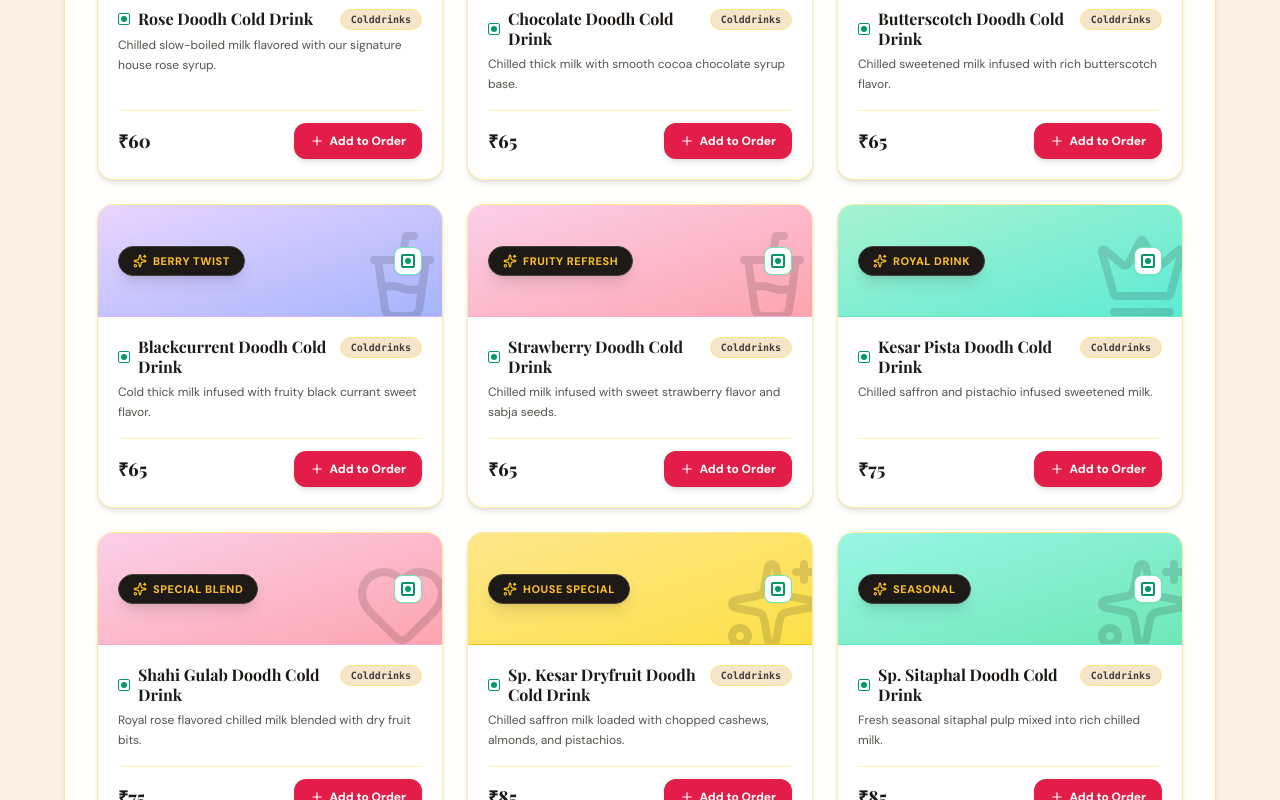
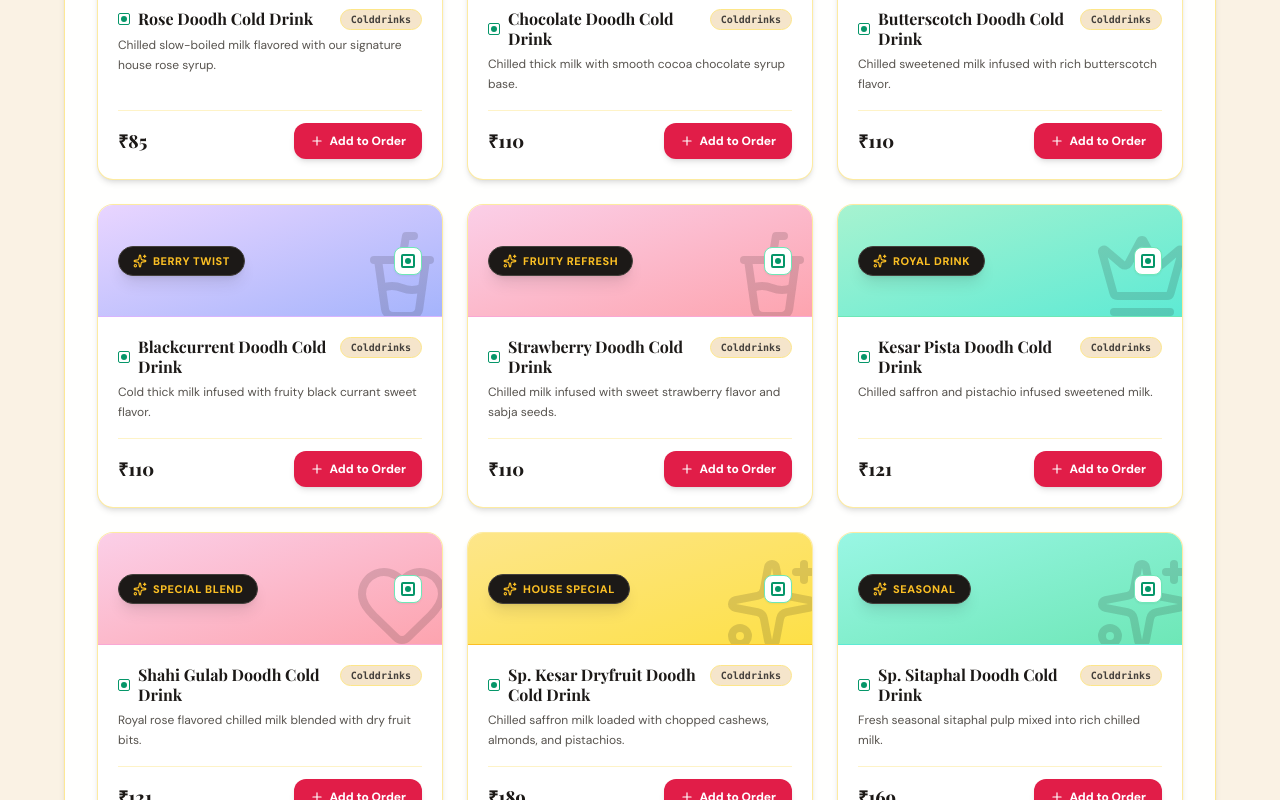
Before and after one commit to samhusali110-oss/RajFaludaCenter, a plain HTML site: page index.html in a window 1280 px wide. Shown: the part 2940-3740 px from the top of the page. Drawn offline with nearby package versions, Linux system fonts and the light colour scheme; a web font is replaced by a local one.

Commit message:
Update index.html

```diff
--- a/index.html
+++ b/index.html
@@ -515,36 +515,39 @@
             { id: "faluda-8", name: "Mango Faluda", category: "faluda", price: 169, description: "Seasonal fresh Alphonso mango pulp mixed with thick milk and mango ice cream. (Served & made only in season when fresh fruit is available).", label: "Seasonal Special", theme: "bg-gradient-to-br from-orange-200 to-amber-300 border-orange-300 text-orange-950", icon: "sun" },
             { id: "faluda-9", name: "Sitaphal Faluda", category: "faluda", price: 169, description: "Seasonal fresh custard apple pulp layered with cream and sitaphal ice cream. (Served & made only in season when fresh fruit is available).", label: "Seasonal Special", theme: "bg-gradient-to-br from-teal-200 to-emerald-300 border-teal-300 text-teal-950", icon: "sparkles" },
 
+
             // DOODH COLD DRINKS
-            { id: "drink-1", name: "Rose Doodh Cold Drink", category: "colddrinks", price: 60, description: "Chilled slow-boiled milk flavored with our signature house rose syrup.", label: "Cool & Refreshing", theme: "bg-gradient-to-br from-rose-200 to-pink-300 border-rose-300 text-rose-950", icon: "cup-soda" },
-            { id: "drink-2", name: "Chocolate Doodh Cold Drink", category: "colddrinks", price: 65, description: "Chilled thick milk with smooth cocoa chocolate syrup base.", label: "Classic Choco", theme: "bg-gradient-to-br from-amber-200 to-stone-300 border-amber-400 text-amber-950", icon: "cup-soda" },
-            { id: "drink-3", name: "Butterscotch Doodh Cold Drink", category: "colddrinks", price: 65, description: "Chilled sweetened milk infused with rich butterscotch flavor.", label: "Sweet Sip", theme: "bg-gradient-to-br from-yellow-200 to-amber-300 border-yellow-400 text-yellow-950", icon: "cup-soda" },
-            { id: "drink-4", name: "Blackcurrent Doodh Cold Drink", category: "colddrinks", price: 65, description: "Cold thick milk infused with fruity black currant sweet flavor.", label: "Berry Twist", theme: "bg-gradient-to-br from-purple-200 to-indigo-300 border-purple-300 text-purple-950", icon: "cup-soda" },
-            { id: "drink-5", name: "Strawberry Doodh Cold Drink", category: "colddrinks", price: 65, description: "Chilled milk infused with sweet strawberry flavor and sabja seeds.", label: "Fruity Refresh", theme: "bg-gradient-to-br from-pink-200 to-rose-300 border-pink-300 text-pink-950", icon: "cup-soda" },
-            { id: "drink-6", name: "Kesar Pista Doodh Cold Drink", category: "colddrinks", price: 75, description: "Chilled saffron and pistachio infused sweetened milk.", label: "Royal Drink", theme: "bg-gradient-to-br from-emerald-200 to-teal-300 border-emerald-300 text-emerald-950", icon: "crown" },
-            { id: "drink-7", name: "Shahi Gulab Doodh Cold Drink", category: "colddrinks", price: 75, description: "Royal rose flavored chilled milk blended with dry fruit bits.", label: "Special Blend", theme: "bg-gradient-to-br from-pink-200 to-rose-300 border-pink-300 text-rose-950", icon: "heart" },
-            { id: "drink-8", name: "Sp. Kesar Dryfruit Doodh Cold Drink", category: "colddrinks", price: 85, description: "Chilled saffron milk loaded with chopped cashews, almonds, and pistachios.", label: "House Special", theme: "bg-gradient-to-br from-amber-200 to-yellow-300 border-amber-400 text-amber-950", icon: "sparkles" },
-            { id: "drink-9", name: "Sp. Sitaphal Doodh Cold Drink", category: "colddrinks", price: 85, description: "Fresh seasonal sitaphal pulp mixed into rich chilled milk.", label: "Seasonal", theme: "bg-gradient-to-br from-teal-200 to-emerald-300 border-teal-300 text-teal-950", icon: "sparkles" },
-            { id: "drink-10", name: "Sp. Choco Strawberry Doodh Cold Drink", category: "colddrinks", price: 85, description: "Dual-layer chilled milk combining rich chocolate and strawberry syrup.", label: "Dual Delight", theme: "bg-gradient-to-br from-pink-200 to-amber-200 border-pink-300 text-stone-900", icon: "sparkles" },
+            { id: "drink-1", name: "Rose Doodh Cold Drink", category: "colddrinks", price: 85, description: "Chilled slow-boiled milk flavored with our signature house rose syrup.", label: "Cool & Refreshing", theme: "bg-gradient-to-br from-rose-200 to-pink-300 border-rose-300 text-rose-950", icon: "cup-soda" },
+            { id: "drink-2", name: "Chocolate Doodh Cold Drink", category: "colddrinks", price: 110, description: "Chilled thick milk with smooth cocoa chocolate syrup base.", label: "Classic Choco", theme: "bg-gradient-to-br from-amber-200 to-stone-300 border-amber-400 text-amber-950", icon: "cup-soda" },
+            { id: "drink-3", name: "Butterscotch Doodh Cold Drink", category: "colddrinks", price: 110, description: "Chilled sweetened milk infused with rich butterscotch flavor.", label: "Sweet Sip", theme: "bg-gradient-to-br from-yellow-200 to-amber-300 border-yellow-400 text-yellow-950", icon: "cup-soda" },
+            { id: "drink-4", name: "Blackcurrent Doodh Cold Drink", category: "colddrinks", price: 110, description: "Cold thick milk infused with fruity black currant sweet flavor.", label: "Berry Twist", theme: "bg-gradient-to-br from-purple-200 to-indigo-300 border-purple-300 text-purple-950", icon: "cup-soda" },
+            { id: "drink-5", name: "Strawberry Doodh Cold Drink", category: "colddrinks", price: 110, description: "Chilled milk infused with sweet strawberry flavor and sabja seeds.", label: "Fruity Refresh", theme: "bg-gradient-to-br from-pink-200 to-rose-300 border-pink-300 text-pink-950", icon: "cup-soda" },
+            { id: "drink-6", name: "Kesar Pista Doodh Cold Drink", category: "colddrinks", price: 121, description: "Chilled saffron and pistachio infused sweetened milk.", label: "Royal Drink", theme: "bg-gradient-to-br from-emerald-200 to-teal-300 border-emerald-300 text-emerald-950", icon: "crown" },
+            { id: "drink-7", name: "Shahi Gulab Doodh Cold Drink", category: "colddrinks", price: 121, description: "Royal rose flavored chilled milk blended with dry fruit bits.", label: "Special Blend", theme: "bg-gradient-to-br from-pink-200 to-rose-300 border-pink-300 text-rose-950", icon: "heart" },
+            { id: "drink-8", name: "Sp. Kesar Dryfruit Doodh Cold Drink", category: "colddrinks", price: 189, description: "Chilled saffron milk loaded with chopped cashews, almonds, and pistachios.", label: "House Special", theme: "bg-gradient-to-br from-amber-200 to-yellow-300 border-amber-400 text-amber-950", icon: "sparkles" },
+            { id: "drink-9", name: "Sp. Sitaphal Doodh Cold Drink", category: "colddrinks", price: 169, description: "Fresh seasonal sitaphal pulp mixed into rich chilled milk.", label: "Seasonal", theme: "bg-gradient-to-br from-teal-200 to-emerald-300 border-teal-300 text-teal-950", icon: "sparkles" },
+            { id: "drink-10", name: "Sp. Choco Strawberry Doodh Cold Drink", category: "colddrinks", price: 169, description: "Dual-layer chilled milk combining rich chocolate and strawberry syrup.", label: "Dual Delight", theme: "bg-gradient-to-br from-pink-200 to-amber-200 border-pink-300 text-stone-900", icon: "sparkles" },
 
             // MILKSHAKES
-            { id: "shake-1", name: "Cold Cocoa", category: "shakes", price: 90, description: "Thick, silky dark chocolate milk served ice-cold with chocochips.", label: "All-Time Classic", theme: "bg-gradient-to-br from-amber-200 to-stone-300 border-amber-400 text-amber-950", icon: "coffee" },
-            { id: "shake-2", name: "Badam Milkshake", category: "shakes", price: 100, description: "Rich almond milk blended with cardamom, saffron, and crushed California almonds.", label: "Nourishing", theme: "bg-gradient-to-br from-amber-200 to-yellow-200 border-amber-300 text-amber-950", icon: "crown" },
-            { id: "shake-3", name: "Kitkat Shake", category: "shakes", price: 120, description: "Crushed Kitkat wafers blended with thick milk and topped with crisp chocolate crunch.", label: "Trendy Choice", theme: "bg-gradient-to-br from-red-200 to-rose-300 border-red-300 text-red-950", icon: "cookie" },
-            { id: "shake-4", name: "Oreo Shake", category: "shakes", price: 110, description: "Crunchy Oreo cookies whipped with cream and cold full-fat milk.", label: "Kids' Favorite", theme: "bg-gradient-to-br from-stone-300 to-amber-200 border-stone-400 text-stone-900", icon: "cookie" },
-            { id: "shake-5", name: "Mango Milkshake", category: "shakes", price: 130, description: "Fresh Alphonso mango pulp blended into thick, slow-boiled sweetened milk. (Served & made only in season when fresh fruit is available).", label: "Seasonal Special", theme: "bg-gradient-to-br from-orange-200 to-amber-300 border-orange-300 text-orange-950", icon: "sun" },
-            { id: "shake-6", name: "Sitaphal Milkshake", category: "shakes", price: 130, description: "Real custard apple pulp blended into thick, slow-boiled sweetened milk. (Served & made only in season when fresh fruit is available).", label: "Seasonal Fruit", theme: "bg-gradient-to-br from-teal-200 to-emerald-300 border-teal-300 text-teal-950", icon: "sparkles" },
-            { id: "shake-7", name: "Cold Coffee", category: "shakes", price: 90, description: "Frothy whipped coffee blend with chilled thick milk and cocoa dusting.", label: "Energy Boost", theme: "bg-gradient-to-br from-amber-200 to-stone-300 border-amber-400 text-amber-950", icon: "coffee" },
-            { id: "shake-8", name: "Dairymilk Milkshake", category: "shakes", price: 120, description: "Smooth blend featuring melted Dairy Milk chocolate and cold cream milk.", label: "Choco Delight", theme: "bg-gradient-to-br from-purple-200 to-purple-300 border-purple-300 text-purple-950", icon: "cookie" },
+            { id: "shake-1", name: "Cold Cocoa", category: "shakes", price: 149, description: "Thick, silky dark chocolate milk served ice-cold with chocochips.", label: "All-Time Classic", theme: "bg-gradient-to-br from-amber-200 to-stone-300 border-amber-400 text-amber-950", icon: "coffee" },
+            { id: "shake-2", name: "Badam Milkshake", category: "shakes", price: 119, description: "Rich almond milk blended with cardamom, saffron, and crushed California almonds.", label: "Nourishing", theme: "bg-gradient-to-br from-amber-200 to-yellow-200 border-amber-300 text-amber-950", icon: "crown" },
+            { id: "shake-3", name: "Kitkat Shake", category: "shakes", price: 149, description: "Crushed Kitkat wafers blended with thick milk and topped with crisp chocolate crunch.", label: "Trendy Choice", theme: "bg-gradient-to-br from-red-200 to-rose-300 border-red-300 text-red-950", icon: "cookie" },
+            { id: "shake-4", name: "Oreo Shake", category: "shakes", price: 139, description: "Crunchy Oreo cookies whipped with cream and cold full-fat milk.", label: "Kids' Favorite", theme: "bg-gradient-to-br from-stone-300 to-amber-200 border-stone-400 text-stone-900", icon: "cookie" },
+            { id: "shake-5", name: "Mango Milkshake", category: "shakes", price: 149, description: "Fresh Alphonso mango pulp blended into thick, slow-boiled sweetened milk. (Served & made only in season when fresh fruit is available).", label: "Seasonal Special", theme: "bg-gradient-to-br from-orange-200 to-amber-300 border-orange-300 text-orange-950", icon: "sun" },
+            { id: "shake-6", name: "Sitaphal Milkshake", category: "shakes", price: 149, description: "Real custard apple pulp blended into thick, slow-boiled sweetened milk. (Served & made only in season when fresh fruit is available).", label: "Seasonal Fruit", theme: "bg-gradient-to-br from-teal-200 to-emerald-300 border-teal-300 text-teal-950", icon: "sparkles" },
+            { id: "shake-7", name: "Cold Coffee", category: "shakes", price: 149, description: "Frothy whipped coffee blend with chilled thick milk and cocoa dusting.", label: "Energy Boost", theme: "bg-gradient-to-br from-amber-200 to-stone-300 border-amber-400 text-amber-950", icon: "coffee" },
+            { id: "shake-8", name: "Dairymilk Milkshake", category: "shakes", price: 149, description: "Smooth blend featuring melted Dairy Milk chocolate and cold cream milk.", label: "Choco Delight", theme: "bg-gradient-to-br from-purple-200 to-purple-300 border-purple-300 text-purple-950", icon: "cookie" },
 
             // LASSIS
-            { id: "lassi-1", name: "Rose Lassi", category: "lassi", price: 80, description: "Thick, creamy churned curd sweetened with house rose syrup and malai topping.", label: "Refreshing", theme: "bg-gradient-to-br from-rose-200 to-pink-300 border-rose-300 text-rose-950", icon: "glass-water" },
-            { id: "lassi-2", name: "Kesar Pista Lassi", category: "lassi", price: 90, description: "Thick curd churned with aromatic saffron milk and topped with crushed pistachios.", label: "Rich & Creamy", theme: "bg-gradient-to-br from-emerald-200 to-teal-300 border-emerald-300 text-emerald-950", icon: "crown" },
-            { id: "lassi-3", name: "Chocolate Lassi", category: "lassi", price: 90, description: "Creamy curd blended with rich chocolate cocoa and topped with chocolate shavings.", label: "Choco Twist", theme: "bg-gradient-to-br from-amber-200 to-stone-300 border-amber-400 text-amber-950", icon: "cookie" },
-            { id: "lassi-4", name: "Pineapple Lassi", category: "lassi", price: 85, description: "Sweet and vibrant tropical pineapple syrup blended into thick rich yogurt.", label: "Fruity Favorite", theme: "bg-gradient-to-br from-yellow-200 to-amber-300 border-yellow-300 text-yellow-950", icon: "sun" },
-            { id: "lassi-5", name: "Blackcurrent Lassi", category: "lassi", price: 90, description: "Berry-rich black currant flavor blended into smooth churned curd.", label: "Exotic Berry", theme: "bg-gradient-to-br from-purple-200 to-indigo-300 border-purple-300 text-purple-950", icon: "sparkles" },
-            { id: "lassi-6", name: "Butterscotch Lassi", category: "lassi", price: 90, description: "Sweet butterscotch praline taste infused into thick churned malai lassi.", label: "Smooth & Sweet", theme: "bg-gradient-to-br from-yellow-200 to-amber-300 border-yellow-300 text-yellow-950", icon: "sparkles" },
-            { id: "lassi-7", name: "Mango Lassi", category: "lassi", price: 95, description: "Fresh Alphonso mango pulp blended with rich thick curd and topped with malai. (Served & made only in season when fresh fruit is available).", label: "Seasonal Best", theme: "bg-gradient-to-br from-orange-200 to-amber-300 border-orange-300 text-orange-950", icon: "sun" },
+            { id: "lassi-1", name: "Rose Lassi", category: "lassi", price: 50, description: "Thick, creamy churned curd sweetened with house rose syrup and malai topping.", label: "Refreshing", theme: "bg-gradient-to-br from-rose-200 to-pink-300 border-rose-300 text-rose-950", icon: "glass-water" },
+            { id: "lassi-2", name: "Kesar Pista Lassi", category: "lassi", price: 70, description: "Thick curd churned with aromatic saffron milk and topped with crushed pistachios.", label: "Rich & Creamy", theme: "bg-gradient-to-br from-emerald-200 to-teal-300 border-emerald-300 text-emerald-950", icon: "crown" },
+            { id: "lassi-3", name: "Chocolate Lassi", category: "lassi", price: 50, description: "Creamy curd blended with rich chocolate cocoa and topped with chocolate shavings.", label: "Choco Twist", theme: "bg-gradient-to-br from-amber-200 to-stone-300 border-amber-400 text-amber-950", icon: "cookie" },
+            { id: "lassi-4", name: "Pineapple Lassi", category: "lassi", price: 50, description: "Sweet and vibrant tropical pineapple syrup blended into thick rich yogurt.", label: "Fruity Favorite", theme: "bg-gradient-to-br from-yellow-200 to-amber-300 border-yellow-300 text-yellow-950", icon: "sun" },
+            { id: "lassi-5", name: "Blackcurrent Lassi", category: "lassi", price: 50, description: "Berry-rich black currant flavor blended into smooth churned curd.", label: "Exotic Berry", theme: "bg-gradient-to-br from-purple-200 to-indigo-300 border-purple-300 text-purple-950", icon: "sparkles" },
+            { id: "lassi-6", name: "Butterscotch Lassi", category: "lassi", price: 50, description: "Sweet butterscotch praline taste infused into thick churned malai lassi.", label: "Smooth & Sweet", theme: "bg-gradient-to-br from-yellow-200 to-amber-300 border-yellow-300 text-yellow-950", icon: "sparkles" },
+            { id: "lassi-7", name: "Mango Lassi", category: "lassi", price: 50, description: "Fresh Alphonso mango pulp blended with rich thick curd and topped with malai. (Served & made only in season when fresh fruit is available).", label: "Seasonal Best", theme: "bg-gradient-to-br from-orange-200 to-amber-300 border-orange-300 text-orange-950", icon: "sun" },
+            { id: "lassi-8", name: "Strawberry Lassi", category: "lassi", price: 70, description: "Fresh Strawberry pulp blended with rich thick curd and topped with malai.", label: "Berrry Delight", theme: "bg-gradient-to-br from-rose-200 to-pink-300 border-rose-300 text-rose-950", icon: "strawberry" },
+
 
             // ICE CREAM
             { id: "ice-1", name: "Rose Ice Cream", category: "icecream", price: 70, description: "House-churned organic rose ice cream made with pure milk and rose extract.", label: "House Special", theme: "bg-gradient-to-br from-rose-200 to-pink-300 border-rose-300 text-rose-950", icon: "scoop" },
```
